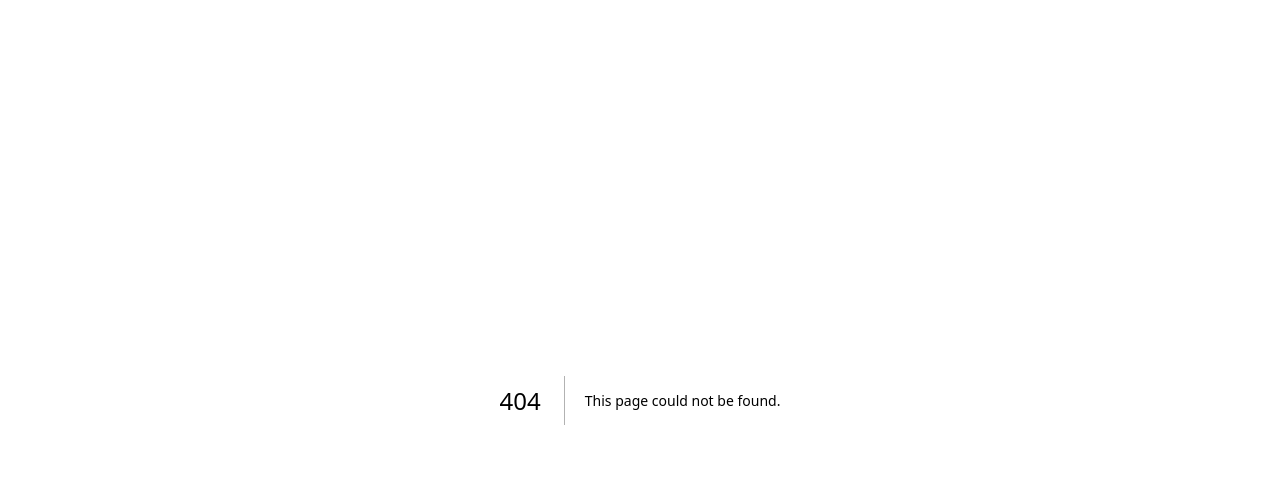
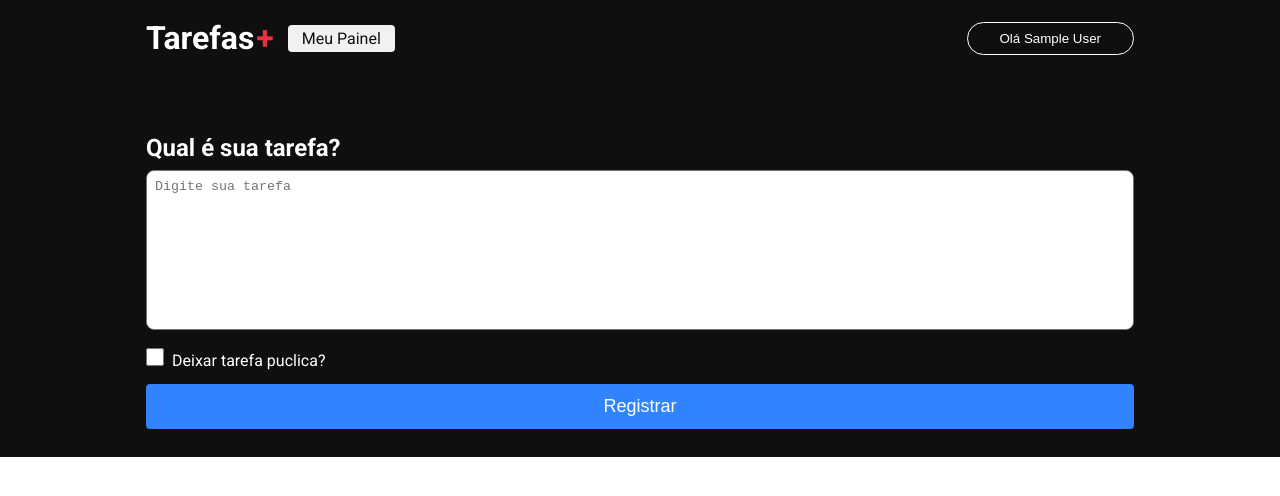
Before and after one commit to joabmartins50/tarefas, a Next.js app: page /dashboard in a window 1280 px wide. Before the commit this address had no page. Shown: the top 496 px of the page. Built offline with nearby package versions, Linux system fonts and the light colour scheme; no server answers; sample sign-in values are in the browser's storage.

Commit message:
Ajuste da pagina dashboard

```diff
--- /dev/null
+++ b/src/components/header/index.tsx
@@ -0,0 +1,39 @@
+import { useSession, signIn, signOut } from "next-auth/react";
+
+import styles from "./styles.module.css";
+import Link from "next/link";
+
+export function Header() {
+
+    const { data: session, status } = useSession();
+
+    return (
+        <header className={styles.header}>
+            <section className={styles.content}>
+                <nav className={styles.nav}>
+                    <Link href="/">
+                        <h1 className={styles.logo}>Tarefas
+                            <span>+</span></h1>
+                    </Link>
+                    {session?.user && (
+                        <Link href="/dashboard" className={styles.link}>
+                            Meu Painel
+                        </Link>
+                    )}
+                </nav>
+
+                {status === "loading" ? (
+                    <></>
+                ) : session ? (
+                    <button className={styles.loginButton} onClick={() => signOut()}>
+                        Olá {session?.user?.name}
+                    </button>
+                ) : (
+                    <button className={styles.loginButton} onClick={() => signIn("google")}>
+                        Acessar
+                    </button>
+                )}
+            </section>
+        </header>
+    );
+}
--- /dev/null
+++ b/src/components/header/styles.module.css
@@ -0,0 +1,60 @@
+.header{
+    width: 100%;
+    height: 76px;
+    background-color: #0f0f0f;
+    display: flex;
+    align-items: center;
+    justify-content: center;
+}
+
+.content{
+    padding: 0 18px;
+    width: 100%;
+    max-width: 1024px;
+    display: flex;
+    align-items: center;
+    justify-content: space-between;
+}
+
+.content a{
+    text-decoration: none;
+}
+
+.logo{
+    color: #fff;
+    font-size: 32px;
+}
+
+.logo span{
+    color: #ea3140;
+    padding-left: 2px;
+}
+
+.loginButton {
+    background: transparent;
+    padding: 8px 32px;
+    border-radius: 24px;
+    color: #fff;
+    border: 1.5px solid #fff;
+    cursor: pointer;
+    transition: all 0.4s;
+}
+
+.loginButton:hover{
+    transform: scale(1.08);
+    background-color: #fff;
+    color: #0f0f0f;
+    font-weight: bold;
+}
+.nav{
+    display: flex;
+    align-items: center;
+}
+
+.link{
+    background-color: #f1f1f1;
+    color: #0f0f0f;
+    padding: 4px 14px;
+    border-radius: 4px;
+    margin: 0 14px;
+}
--- /dev/null
+++ b/src/components/textarea/index.tsx
@@ -0,0 +1,6 @@
+import { HTMLProps } from 'react';
+import styles from './styles.module.css';
+
+export function Textarea({ ...rest }:HTMLProps<HTMLTextAreaElement>){
+    return <textarea className={styles.textarea} {...rest}></textarea>
+}
--- /dev/null
+++ b/src/components/textarea/styles.module.css
@@ -0,0 +1,8 @@
+.textarea{
+    width: 100%;
+    resize: none;
+    height: 160px;
+    border-radius: 8px;
+    outline: none;
+    padding: 8px;
+}
--- a/src/pages/_app.tsx
+++ b/src/pages/_app.tsx
@@ -1,6 +1,13 @@
+import { Header } from "@/components/header";
 import "@/styles/globals.css";
 import type { AppProps } from "next/app";
+import { SessionProvider } from "next-auth/react";
 
 export default function App({ Component, pageProps }: AppProps) {
-  return <Component {...pageProps} />;
+  return (
+    <SessionProvider session={pageProps.session}>
+      <Header />
+      <Component {...pageProps} />
+    </SessionProvider>
+  );
 }
--- a/src/pages/api/hello.ts
+++ /dev/null
@@ -1,13 +0,0 @@
-// Next.js API route support: https://nextjs.org/docs/api-routes/introduction
-import type { NextApiRequest, NextApiResponse } from "next";
-
-type Data = {
-  name: string;
-};
-
-export default function handler(
-  req: NextApiRequest,
-  res: NextApiResponse<Data>,
-) {
-  res.status(200).json({ name: "John Doe" });
-}
--- /dev/null
+++ b/src/pages/dashboard/index.tsx
@@ -0,0 +1,52 @@
+import { GetServerSideProps } from 'next'
+import Head from 'next/head'
+import styles from './styles.module.css'
+import { getSession } from 'next-auth/react'
+import { Textarea } from '@/components/textarea'
+
+export default function Dashboard(){
+    return(
+        <div className={styles.container}>
+            <Head>
+                <title>Meu painel de tarefas</title>
+            </Head>
+
+            <main className={styles.main}>
+                <section className={styles.content}>
+                    <div className={styles.contentForm}>
+                        <h1 className={styles.title}>Qual é sua tarefa?</h1>
+
+                        <form>
+                            <Textarea
+                            placeholder="Digite sua tarefa"/>
+                            <div className={styles.checkboxArea}>
+                                <input type="checkbox" className={styles.checkbox} />
+                                <label>Deixar tarefa puclica?</label>
+                            </div>
+
+                            <button type="submit" className={styles.button}> Registrar </button>
+                        </form>
+
+                    </div>
+                </section>
+            </main>
+        </div>
+    )
+}
+
+export const getServerSideProps: GetServerSideProps = async ({ req }) => {
+    const session = await getSession({ req })
+
+    if(!session?.user){
+        return{
+            redirect:{
+                destination:'/',
+                permanent:false,
+            }
+        }
+    }
+
+    return{
+        props:{},
+    };
+};
--- /dev/null
+++ b/src/pages/dashboard/styles.module.css
@@ -0,0 +1,48 @@
+.container {
+    width: 100%;
+}
+
+.content{
+    background-color: #0f0f0f;
+    width: 100%;
+    display: flex;
+    align-items: center;
+    justify-content: center;
+}
+
+.contentForm{
+    max-width: 1024px;
+    width: 100%;
+    padding: 0 18px;
+    padding-bottom: 28px;
+    margin-top: 58px;
+}
+
+.title{
+    color: #fff;
+    margin-bottom: 8px;
+}
+
+.checkboxArea label {
+    margin-left: 8px;
+    color: #fff;
+}
+
+.checkboxArea{
+    margin: 14px 0;
+}
+
+.checkbox{
+    width: 18px;
+    height: 18px;
+}
+
+.button{
+    width: 100%;
+    border: 0;
+    border-radius: 4px;
+    color: #FFF;
+    background-color: #3183ff;
+    padding: 12px 0;
+    font-size: 18px;
+}
--- a/src/styles/Home.module.css
+++ b/src/styles/Home.module.css
@@ -2,7 +2,7 @@
 .container{
     background-color: #0f0f0f;
     width: 100%;
-    height: 100vh;
+    height: calc(100vh - 76px);
     display: flex;
     justify-content: center;
     align-items: center;
```
Also changed, not shown: package.json (+5 -4 lines), src/pages/api/auth/[...nextauth].ts (added, +16 -0 lines), 2 other files (tests, documents, lock files or other folders).
